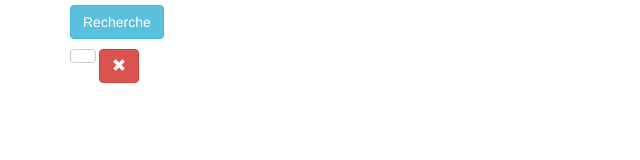
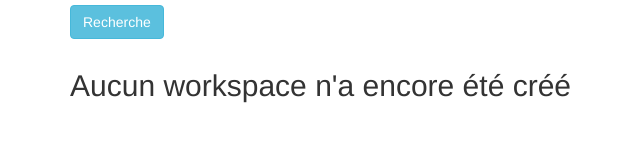
Before and after one commit to AliBaroudi/SCRUTARI-goupe2, a plain HTML site: page workspaces.html in a window 1280 px wide. Shown: the whole page, without its empty margins (0-640 px from the left). Drawn offline with Linux system fonts and the light colour scheme; the site is published under a folder, as on GitHub Pages, so addresses that start at the root find nothing.

Commit message:
fix not found workspaces.js

```diff
--- a/workspaces.html
+++ b/workspaces.html
@@ -11,7 +11,7 @@
 <body>
   <script src="static/jquery/3.4.1/jquery.min.js"></script>
   <script src="static/bootstrap/3.3.7/js/bootstrap.min.js"></script>
-  <script src="/js/workspaces.js" type="text/javascript"></script>
+  <script src="./js/workspaces.js" type="text/javascript"></script>
   <div class="container">
     <a style="margin-top: 5px" class="btn btn-info" href="./index.html">Recherche</a>
     <div id="mainContainer">
```
